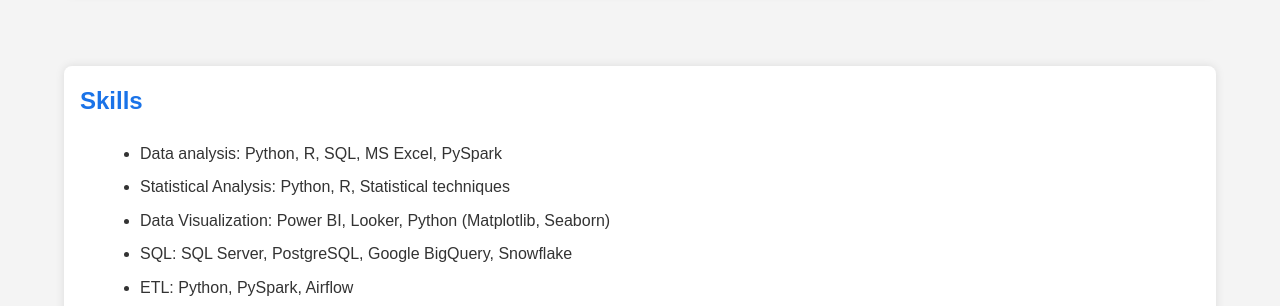
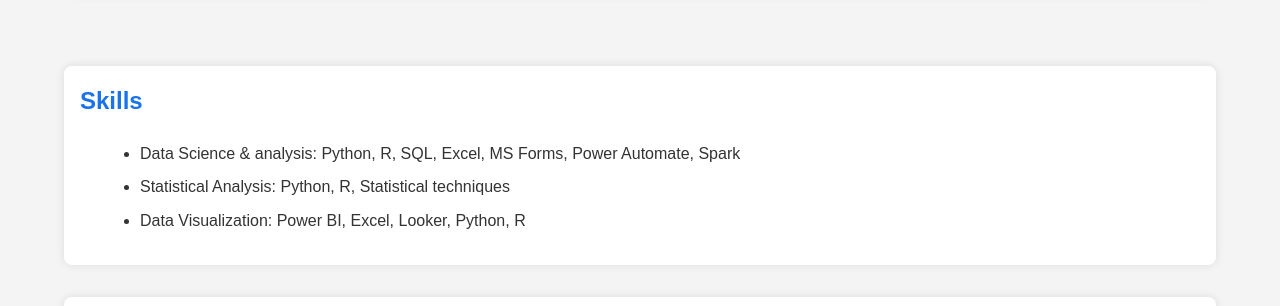
Before and after one commit to nderituc/projects, a plain HTML site: page index.html in a window 1280 px wide. Shown: the part 632-938 px from the top of the page. Drawn offline with Linux system fonts and the light colour scheme.

Commit message:
Update index.html

```diff
--- a/index.html
+++ b/index.html
@@ -179,12 +179,9 @@
         <div class="box skills">
             <h2>Skills</h2>
             <ul class="skills-list">
-                <li>Data analysis: Python, R, SQL, MS Excel, PySpark</li>
+                <li>Data Science & analysis: Python, R, SQL, Excel, MS Forms, Power Automate, Spark </li>
                 <li>Statistical Analysis: Python, R, Statistical techniques</li>
-                <li>Data Visualization: Power BI, Looker, Python (Matplotlib, Seaborn)</li>
-                <li>SQL: SQL Server, PostgreSQL, Google BigQuery, Snowflake</li>
-                <li>ETL: Python, PySpark, Airflow</li>
-                <li>Machine Learning: ML Algorithms, PySpark, Scikit-learn, Streamlit</li>
+                <li>Data Visualization: Power BI, Excel, Looker, Python, R </li>
             </ul>
         </div>
 
```
